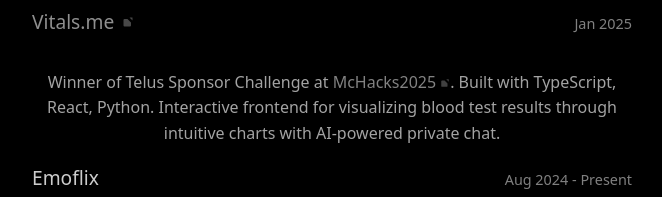
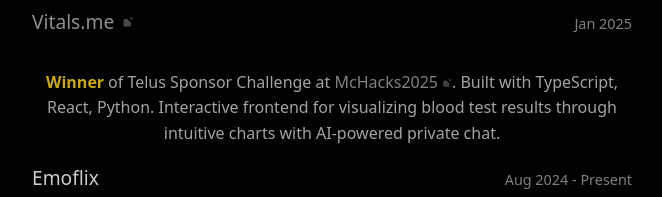
Before and after one commit to Napeel/portfolio-website-3rd, a React (Vite) app: page / in a window 1280 px wide. Shown: the part 952-1149 px from the top of the page, without its empty margins (308-970 px from the left). Built offline with nearby package versions, Linux system fonts and the light colour scheme.

Commit message:
confetti animation

```diff
--- a/src/App.tsx
+++ b/src/App.tsx
@@ -4,6 +4,7 @@ import LinkItem from './components/LinkItem/LinkItem';
 import RandomButton from './components/RandomButton/RandomButton';
 import './App.css';
 import EmailItem from './components/EmailItem/EmailItem';
+import WinnerText from './components/WinnerText/WinnerText';
 
 
 const useSection = () => {
@@ -100,7 +101,7 @@ const App = () => {
               <span className="project-date">Jan 2025</span>
             </div>
             <p className="project-description">
-              Winner of Telus Sponsor Challenge at{" "}
+              <WinnerText /> of Telus Sponsor Challenge at{" "}
               <a
                 href="https://mchacks-12.devpost.com/"
                 target="_blank"
--- /dev/null
+++ b/src/components/WinnerText/WinnerText.css
@@ -0,0 +1,72 @@
+.winner-text {
+  color: #FFD700;
+  font-weight: bold;
+  position: relative;
+  display: inline-block;
+  transition: color 0.3s ease;
+}
+
+.winner-text.animate {
+  animation: popIn 0.5s forwards;
+}
+
+.winner-text:hover {
+  color: #FFC000;
+}
+
+.confetti-container {
+  position: absolute;
+  width: 100%;
+  height: 60px;
+  top: -6px;
+  overflow: hidden;
+  pointer-events: none;
+}
+
+.confetti {
+  position: absolute;
+  width: 8px;
+  height: 8px;
+  left: var(--left);
+  top: -10px;
+  background: linear-gradient(
+    var(--hue, 45deg),
+    #FFD700,
+    #FFC000
+  );
+  animation: confettiFall 1.2s var(--delay) linear infinite;
+  transform-origin: center;
+}
+
+.winner-text.animate .confetti {
+  animation: confettiFall 1s var(--delay) forwards;
+}
+
+@keyframes popIn {
+  0% {
+    opacity: 0;
+    transform: scale(0.5);
+  }
+  70% {
+    transform: scale(1.2);
+  }
+  100% {
+    opacity: 1;
+    transform: scale(1);
+  }
+}
+
+@keyframes confettiFall {
+  0% {
+    opacity: 1;
+    transform: translateY(-10px) rotate(0deg) scale(1);
+  }
+  50% {
+    opacity: 0.8;
+    transform: translateY(20px) rotate(180deg) scale(0.8);
+  }
+  100% {
+    opacity: 0;
+    transform: translateY(50px) rotate(360deg) scale(0.5);
+  }
+}
--- /dev/null
+++ b/src/components/WinnerText/WinnerText.tsx
@@ -0,0 +1,55 @@
+import { useEffect, useRef, useState } from 'react';
+import './WinnerText.css';
+
+const WinnerText = () => {
+  const textRef = useRef<HTMLSpanElement>(null);
+  const [isVisible, setIsVisible] = useState(false);
+  const [hasAnimated, setHasAnimated] = useState(false);
+  const [isHovered, setIsHovered] = useState(false);
+
+  useEffect(() => {
+    const observer = new IntersectionObserver(
+      ([entry]) => {
+        if (entry.isIntersecting && !hasAnimated) {
+          setIsVisible(true);
+          setHasAnimated(true);
+        }
+      },
+      { threshold: 0.1 }
+    );
+
+    if (textRef.current) {
+      observer.observe(textRef.current);
+    }
+
+    return () => observer.disconnect();
+  }, [hasAnimated]);
+
+  return (
+    <span
+      ref={textRef}
+      className={`winner-text ${isVisible ? 'animate' : ''}`}
+      onMouseEnter={() => setIsHovered(true)}
+      onMouseLeave={() => setIsHovered(false)}
+    >
+      Winner
+      {isHovered && (
+        <div className="confetti-container">
+          {[...Array(20)].map((_, i) => (
+            <div
+              key={i}
+              className="confetti"
+              style={{
+                '--delay': `${Math.random()}s`,
+                '--left': `${Math.random() * 100}%`,
+                '--hue': `${Math.random() * 360}deg`
+              } as React.CSSProperties}
+            />
+          ))}
+        </div>
+      )}
+    </span>
+  );
+};
+
+export default WinnerText;
```
